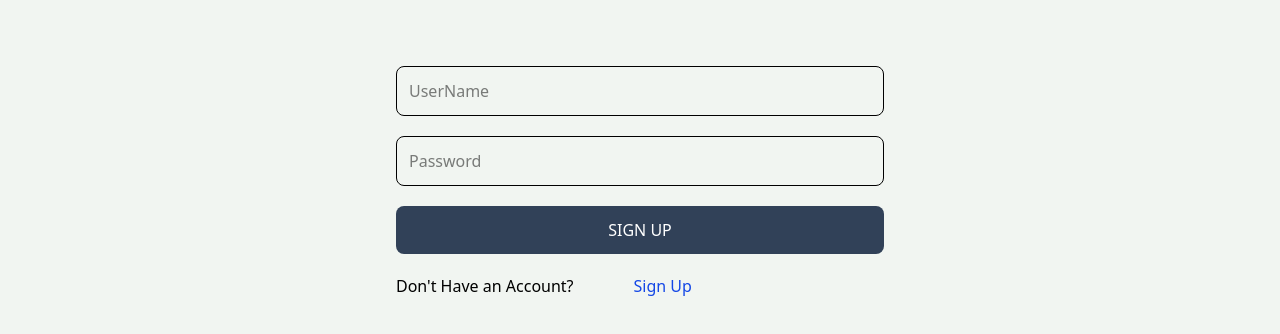
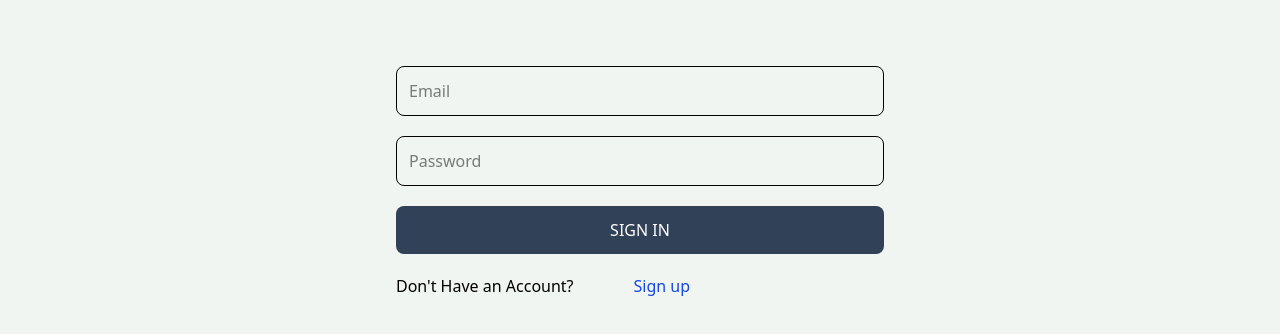
Before and after one commit to thilanhasitha/Real-Estate-project, a React (Vite) app in the folder client/: page /sign-in in a window 1280 px wide. Shown: the part 190-524 px from the top of the page. Built offline with nearby package versions, Linux system fonts and the light colour scheme.

Commit message:
sign in page functionality has been done

```diff
--- a/client/src/pages/SignIn.jsx
+++ b/client/src/pages/SignIn.jsx
@@ -3,21 +3,46 @@ import { Link } from 'react-router-dom'
 
 export default function SignIn() {
 
+    const [formData,setFormData] = useState({})
+    const handleChange = (e)=>{
+     setFormData({
+        //spread function
+        ...formData,
+        [e.target.id]: e.target.value,
+     });
+    };
 
- return (
+    const handleSubmit = async(e)=>{
+        e.preventDefault();
+        const res = await fetch('/api/auth/sign-in',
+            {
+                method:'POST',
+                headers:{
+                    'Content-Type':'application/json',
+                },
+                body:JSON.stringify(formData),
+            }
+        );
+        const data = await res.json();
+        console.log(data);
+    }
+
+    console.log(formData);
+
+     return (
     <div className='p-3 max-w-lg mx-auto'>
         <h1 className='text-3xl text-center font-semibold my-17'>Sign In</h1>
-        <form  className= 'flex flex-col gap-5'>
-            <input type='text' placeholder='UserName'className='border p-3 rounded-lg'id='username'/>
-              {/* <input type='text' placeholder='Email'className='border p-3 rounded-lg'id='email'/> */}
-                <input type='text' placeholder='Password'className='border p-3 rounded-lg'id='password'/>
+        <form onSubmit={handleSubmit} className= 'flex flex-col gap-5'>
 
-        <button className='bg-slate-700 text-white rounded-lg p-3 uppercase hover:opacity-95 pl-20 pr-20 disabled:opacity-80'>Sign Up</button>
+              <input type='text' placeholder='Email'className='border p-3 rounded-lg'id='email'onChange={handleChange}/>
+                <input type='text' placeholder='Password'className='border p-3 rounded-lg'id='password'onChange={handleChange}/>
+
+        <button className='bg-slate-700 text-white rounded-lg p-3 uppercase hover:opacity-95 pl-20 pr-20 disabled:opacity-80'>Sign In</button>
         </form>
         <div className='flex gap-15 mt-5'>
             <p>Don't Have an Account?</p>
             <Link to='/sign-up'>
-            <span className='text-blue-700'>Sign Up</span>
+            <span className='text-blue-700'>Sign up</span>
             </Link>
         </div>
     </div>
```
